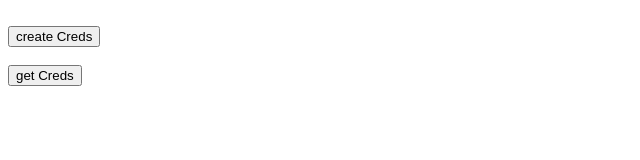
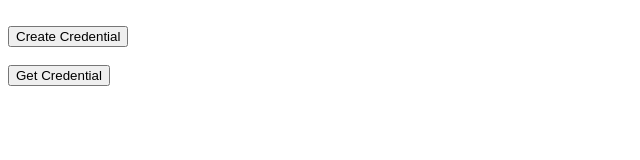
Before and after one commit to Priyanshuagrawal2/EncryptionTest, a React (Vite) app in the folder frontend/: page / in a window 1280 px wide. Shown: the top 160 px of the page, without its empty margins (0-640 px from the left). Built offline with nearby package versions, Linux system fonts and the light colour scheme.

Commit message:
refactored

```diff
--- a/frontend/src/App.tsx
+++ b/frontend/src/App.tsx
@@ -2,17 +2,12 @@ import React, { useState } from "react";
 import { arrayBufferToBase64, base64ToArrayBuffer } from "./util/util";
 
 function App() {
-  const [credential, setCredential] = useState<PublicKeyCredential | null>(
-    null
-  );
-  const [challenge, setChallenge] = useState<Uint8Array>();
   const [status, setStatus] = useState<string>("");
 
-  async function handleCreateCreds() {
-    setStatus("Creating credentials...");
-    console.time("createCredentials");
+  async function handleCreateCredential() {
+    setStatus("Creating credential...");
     const challenge = window.crypto.getRandomValues(new Uint8Array(32));
-    const publicKey: PublicKeyCredentialCreationOptions = {
+    const publicKeyOptions: PublicKeyCredentialCreationOptions = {
       challenge,
       rp: { name: "Your App" },
       user: {
@@ -32,12 +27,10 @@ function App() {
     };
 
     try {
-      console.time("navigatorCredentialsCreate");
       const credential = (await navigator.credentials.create({
-        publicKey: publicKey,
+        publicKey: publicKeyOptions,
       })) as PublicKeyCredential;
-      console.timeEnd("navigatorCredentialsCreate");
-      setCredential(credential);
+
       const encodedCredentialId = arrayBufferToBase64(credential.rawId);
       const encodedPublicKey = arrayBufferToBase64(
         (
@@ -45,104 +38,91 @@ function App() {
         ).getPublicKey()!
       );
 
-      try {
-        console.time("sendCredentialToBackend");
-        const response = await fetch("http://localhost:3002/auth/set-creds", {
+      const response = await fetch(
+        "http://localhost:3002/auth/set-credentials",
+        {
           method: "POST",
-          headers: {
-            "Content-Type": "application/json",
-          },
+          headers: { "Content-Type": "application/json" },
           body: JSON.stringify({
             credentialId: encodedCredentialId,
             publicKey: encodedPublicKey,
           }),
-        });
-        console.timeEnd("sendCredentialToBackend");
+        }
+      );
 
-        if (response.ok) {
-          setStatus("Credential data sent to backend successfully");
-        } else {
-          setStatus("Failed to send credential data to backend");
-        }
-      } catch (error) {
-        setStatus(`Error sending credential data to backend: ${error}`);
-      }
+      setStatus(
+        response.ok
+          ? "Credential data sent to backend successfully"
+          : "Failed to send credential data to backend"
+      );
     } catch (error) {
       setStatus(`Error creating credential: ${error}`);
     }
-    console.timeEnd("createCredentials");
   }
 
-  const handleGetCreds = async () => {
-    console.time("getCredentials");
+  async function handleGetCredential() {
     try {
-      console.time("fetchCredentials");
-      const response = await fetch("http://localhost:3002/auth/get-creds", {
-        method: "POST",
-        headers: {
-          "Content-Type": "application/json",
-        },
-      });
+      const response = await fetch(
+        "http://localhost:3002/auth/get-credentials",
+        {
+          method: "POST",
+          headers: { "Content-Type": "application/json" },
+        }
+      );
       const { credentialId, challenge } = await response.json();
-      console.timeEnd("fetchCredentials");
 
-      const publicKey: PublicKeyCredentialRequestOptions = {
+      const publicKeyOptions: PublicKeyCredentialRequestOptions = {
         challenge: base64ToArrayBuffer(challenge),
         allowCredentials: [
           {
-            id: base64ToArrayBuffer(credentialId), // Remove the '1231' suffix
+            id: base64ToArrayBuffer(credentialId),
             type: "public-key",
           },
         ],
         userVerification: "preferred",
       };
 
-      console.time("navigatorCredentialsGet");
-      const assertion = (await navigator.credentials.get({ publicKey })) as any;
-      console.timeEnd("navigatorCredentialsGet");
-      if (!assertion) {
-        throw new Error("Failed to get credentials");
-      }
+      const assertion = (await navigator.credentials.get({
+        publicKey: publicKeyOptions,
+      })) as PublicKeyCredential;
 
-      console.time("verifySignature");
-      const respons = await fetch(
+      const verificationResponse = await fetch(
         "http://localhost:3002/auth/verify-signature",
         {
           method: "POST",
-          headers: {
-            "Content-Type": "application/json",
-          },
+          headers: { "Content-Type": "application/json" },
           body: JSON.stringify({
             clientDataJSON: arrayBufferToBase64(
               assertion.response.clientDataJSON
             ),
             authenticatorData: arrayBufferToBase64(
-              assertion.response.authenticatorData
+              (assertion.response as AuthenticatorAssertionResponse)
+                .authenticatorData
             ),
-            signature: arrayBufferToBase64(assertion.response.signature),
+            signature: arrayBufferToBase64(
+              (assertion.response as AuthenticatorAssertionResponse).signature
+            ),
           }),
         }
       );
-      console.timeEnd("verifySignature");
 
-      if (respons) {
-        setStatus("Signature verified successfully");
-      } else {
-        setStatus("Failed to verify signature");
-      }
+      setStatus(
+        verificationResponse.ok
+          ? "Signature verified successfully"
+          : "Failed to verify signature"
+      );
     } catch (error: any) {
       setStatus(`Error: ${error.message}`);
     }
-    console.timeEnd("getCredentials");
-  };
+  }
 
   return (
     <div className="App">
       <br />
-      <button onClick={handleCreateCreds}> create Creds</button>
+      <button onClick={handleCreateCredential}>Create Credential</button>
       <br />
       <br />
-      <button onClick={handleGetCreds}> get Creds</button>
+      <button onClick={handleGetCredential}>Get Credential</button>
       <br />
       <p>{status}</p>
     </div>
```
Also changed, not shown: 2 other files (tests, documents, lock files or other folders).
